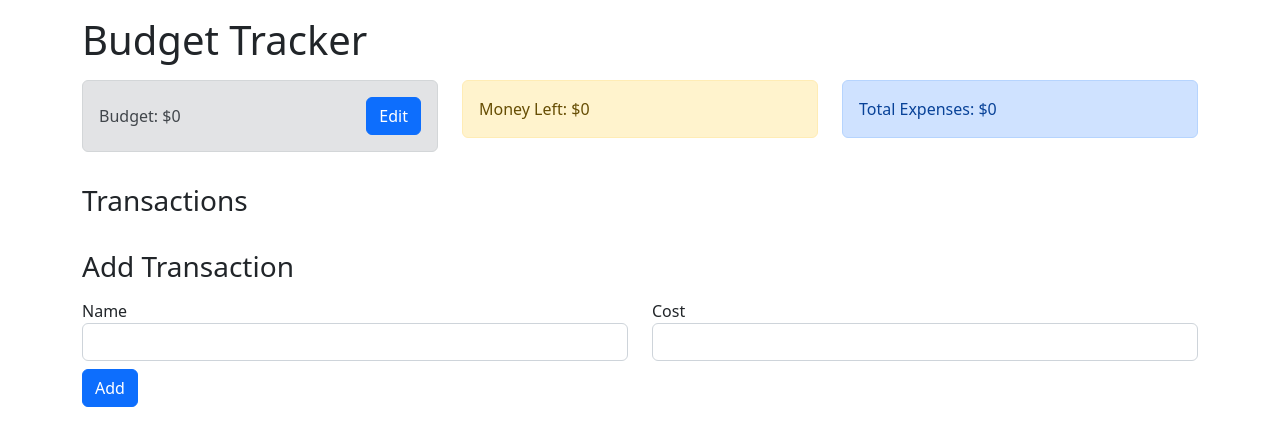
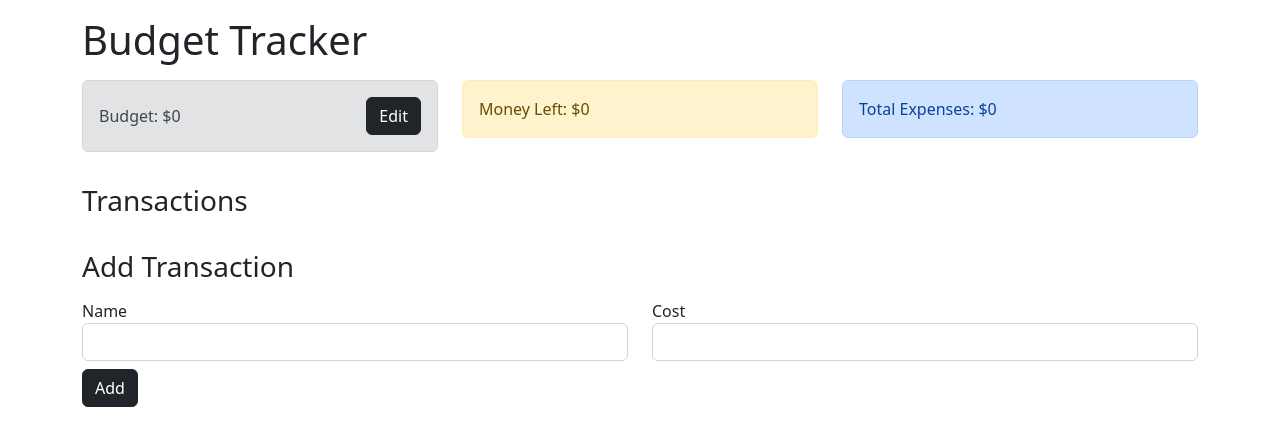
Before and after one commit to jcowan12/BudgetTracker3720, a React (Create React App) app: page / in a window 1280 px wide. Shown: the top 446 px of the page. Built offline with nearby package versions, Linux system fonts and the light colour scheme.

Commit message:
changed button color

```diff
--- a/src/sections/addtransaction.js
+++ b/src/sections/addtransaction.js
@@ -58,7 +58,7 @@ const AddTransaction = () => {
                 </div>
                 <div className='h2'></div>
                 <div className='col-sm'>
-                    <button type='submit' className='btn btn-primary'>
+                    <button type='submit' className='btn btn-dark'>
                     Add
                     </button>
                 </div>
--- a/src/sections/changebudget.js
+++ b/src/sections/changebudget.js
@@ -18,7 +18,7 @@ const ChangeBudget = (props) => {
 			/>
 			<button
 				type='button'
-				class='btn btn-primary'
+				class='btn btn-dark'
 				onClick={() => props.handleSaveClick(value)}
 			>
 				Save
--- a/src/sections/viewbudget.js
+++ b/src/sections/viewbudget.js
@@ -4,7 +4,7 @@ const ViewBudget = (props) => {
 	return (
 		<>
 			<span>Budget: ${props.budget}</span>
-			<button type='button' class='btn btn-primary' onClick={props.handleEditClick}>
+			<button type='button' class='btn btn-dark' onClick={props.handleEditClick}>
 				Edit
 			</button>
 		</>
```
